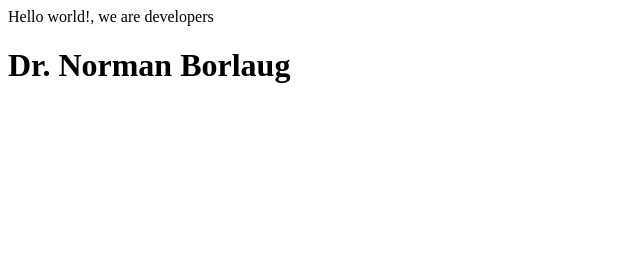
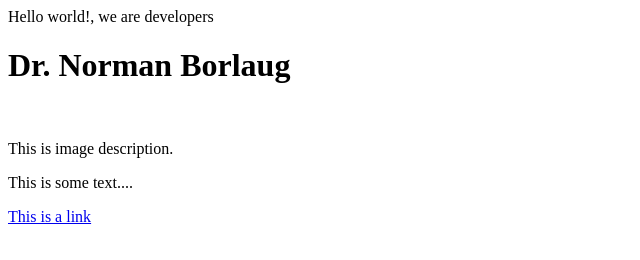
Before and after one commit to walimike/microverse_challenge, a plain HTML site: page index.html in a window 1280 px wide. Shown: the whole page, without its empty margins (0-640 px from the left). Drawn offline with Linux system fonts and the light colour scheme.

Commit message:
till 7 done

```diff
--- a/index.html
+++ b/index.html
@@ -13,8 +13,12 @@
       <h1 id="title">Dr. Norman Borlaug</h1>
     <div id="img-div">
       <img id="image">
+      <p id="img-caption">
+        This is image description.
+      </p>
     </div>
-
+    <p id="tribute-info"> This is some text....</p>
+   <a href="#" id="tribute-link" target="_blank">This is a link</a>
     </div>
 
     <!--
```
